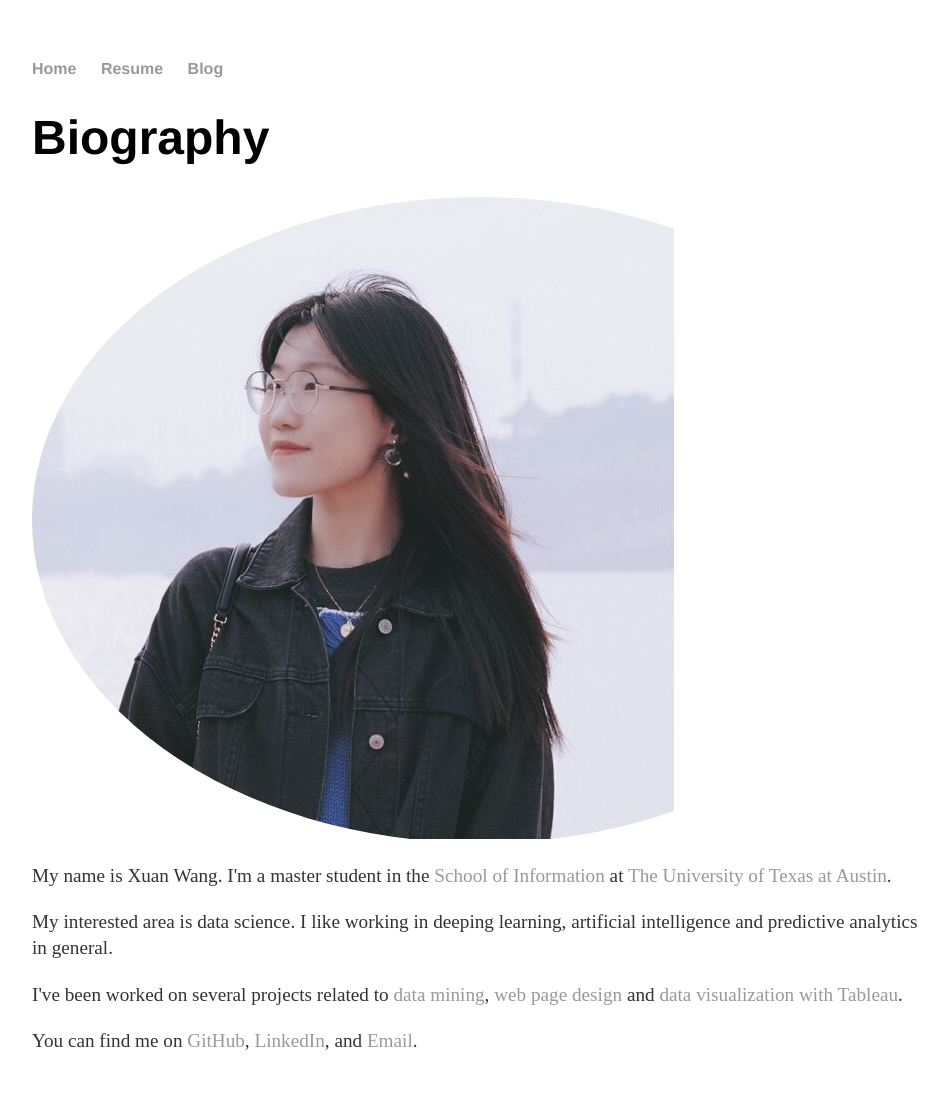
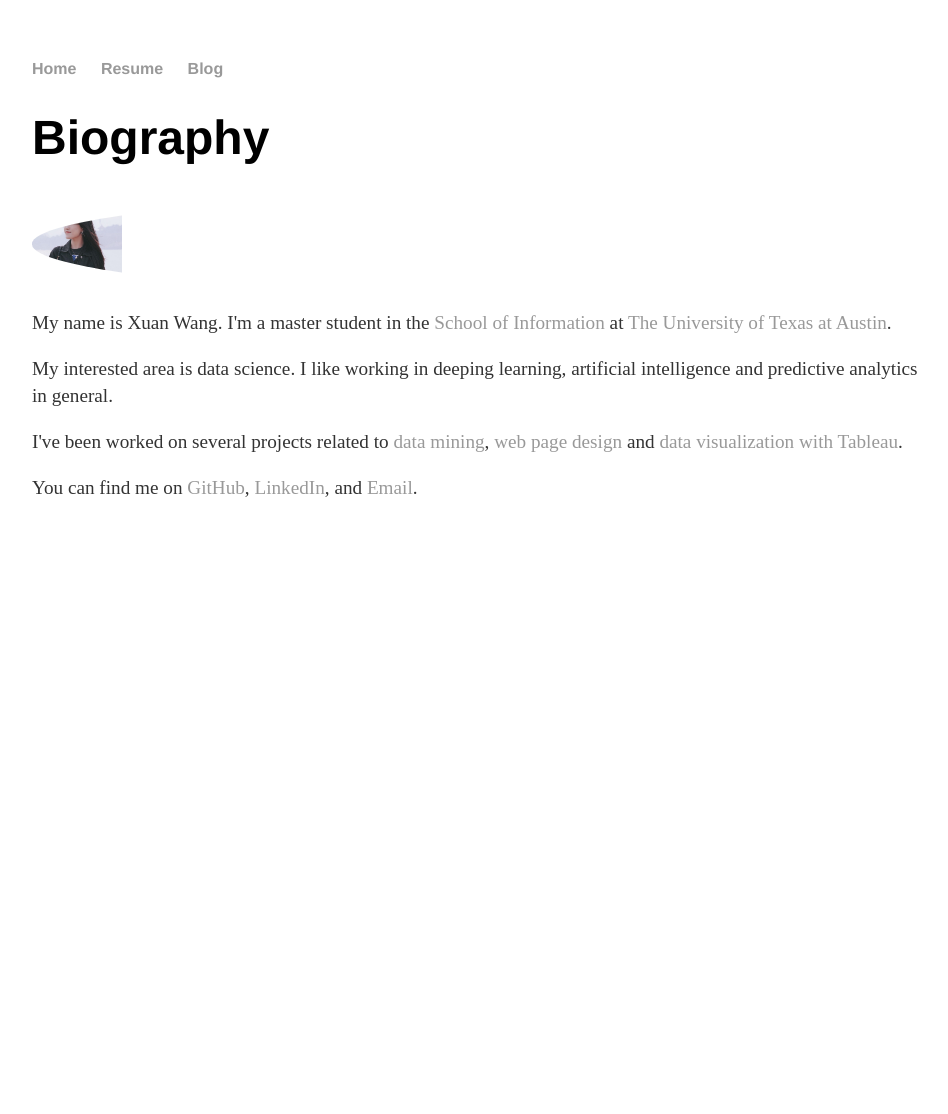
Before and after one commit to xxuanwang-zz/Portfolio, a Jekyll site: the page built from index.html, in a window 1280 px wide. Shown: the whole page, without its empty margins (160-1108 px from the left). Built offline with Jekyll 4.4.1, drawn with Linux system fonts in a browser that asks for light colours; after the commit the page ends 900 px from its top, so only the background shows below that.

Commit message:
Update index.html

```diff
--- a/index.html
+++ b/index.html
@@ -7,8 +7,8 @@ title: Xuan Wang
     <h1>Biography</h1>
   </header>
   <section id="about">
-    <div style="border-radius:50%; overflow:hidden;">
-      <img src="./img/me.jpg" max-width=100%/>
+    <div style="max-width=100%; border-radius:50%; overflow:hidden;">
+      <img src="./img/me.jpg" width=10%/>
      </div>
     <p>
       My name is Xuan Wang. I'm a master student in the <a href="https://www.ischool.utexas.edu/">School of Information</a> at <a href="https://www.utexas.edu/">The University of Texas at Austin</a>.
```
